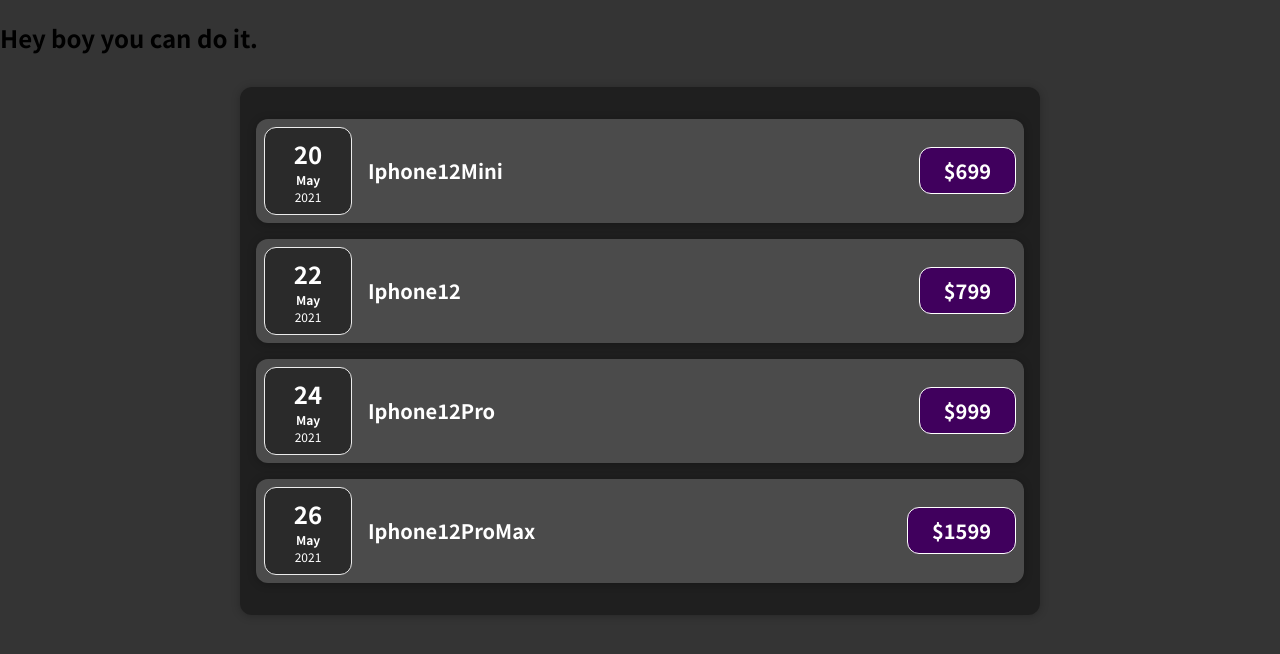
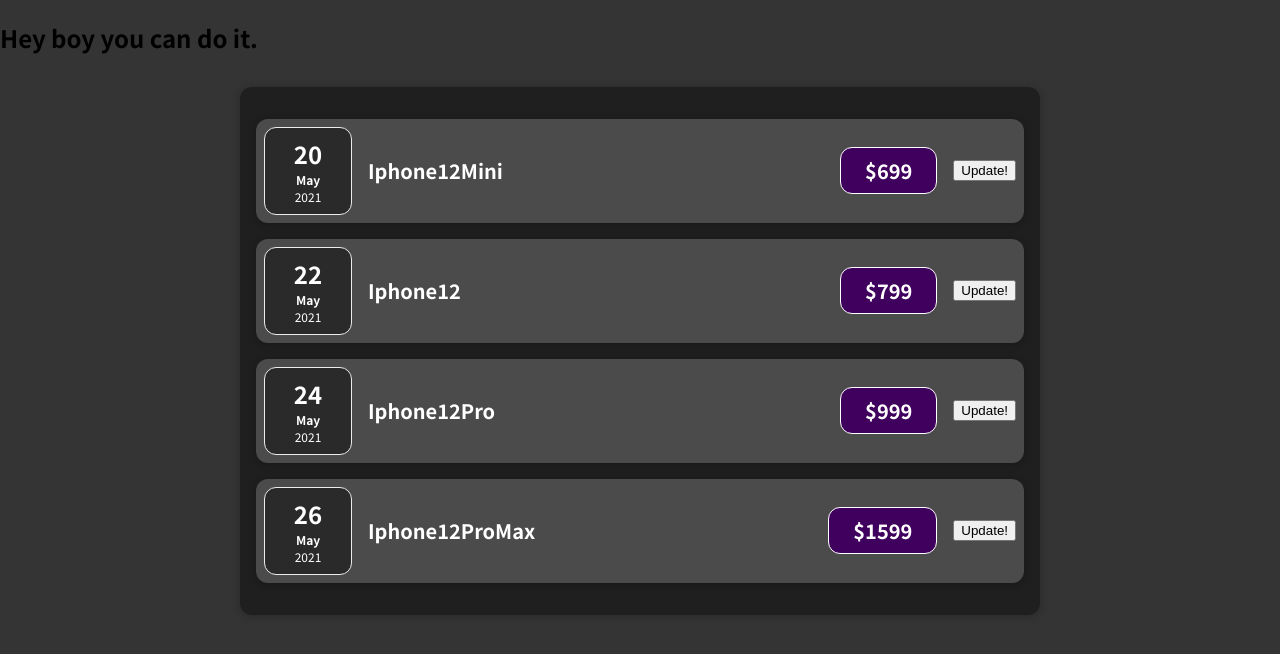
Before and after one commit to himanshuraj524/Learn-React, a React (Create React App) app: page / in a window 1280 px wide. Shown: the top 654 px of the page. Built offline with nearby package versions, Linux system fonts and the light colour scheme.

Commit message:
Module-4 working with hooks,states,useState

```diff
--- a/src/components/Expenses/ExpenseItem.js
+++ b/src/components/Expenses/ExpenseItem.js
@@ -1,5 +1,7 @@
 // below we have imported the css file for stylig the component.
 import '../Expenses/ExpenseItem.css';
+// here we will import the useState library from react to make our page dynamic.
+import { useState } from 'react';
 // here we will import the ExpenseDate item.
 import ExpenseDate from '../Expenses/ExpenseDate';
 // import the card component here
@@ -7,14 +9,25 @@
 // This is our first custom component.
 // now we will access the variables that are coming from the App.js into our component in React the data comes in the form of props but we can use any name we want and this props comes in the form of function arguments.
 function ExpenseItem(props) {
+    // here we have used the useState funcction of react to change the name of a particular expense item, use state take one agrument that is that particular element that we want to dynamically change and it return's one variable(the current state of the element) and the second is a function that is being used for changing the state of that variable. !important: useState dosen't change the exact value of the value it just store it and whenever someone call the setName function then it will change the value but the original value will be stored in the memory.
+    const [name, setName] = useState(props.name);
+    function clickHandler(){
+        // this handler is used to call the setName function whenever the user clicks on the button.
+        setName('newName'); //this is how the state of an element gets change in react.
+        console.log(name);  //testing
+
+    }
+    console.log(name);  //testing
+
     return(
         // In react function based components we cannot have multiple root elements, so for that we will create one element and inside that element we store all the other element.
         // now we will access the props values into the below jsx.
         <Card className="expense-item">
             <ExpenseDate date={props.date} /> {/* we can use our component like this too, and here we will pass the prop date value which is coming from the App.js into this component as attribute*/}
             <div className="expense-item__description">
-                <h2>{props.name}</h2>
+                <h2>{name}</h2>
                 <div className="expense-item__price">${props.price}</div>
+                <button type="submit" onClick={clickHandler}>Update!</button>
             </div>
         </Card>
     )
```
Also changed, not shown: 1 other file (tests, documents, lock files or other folders).
